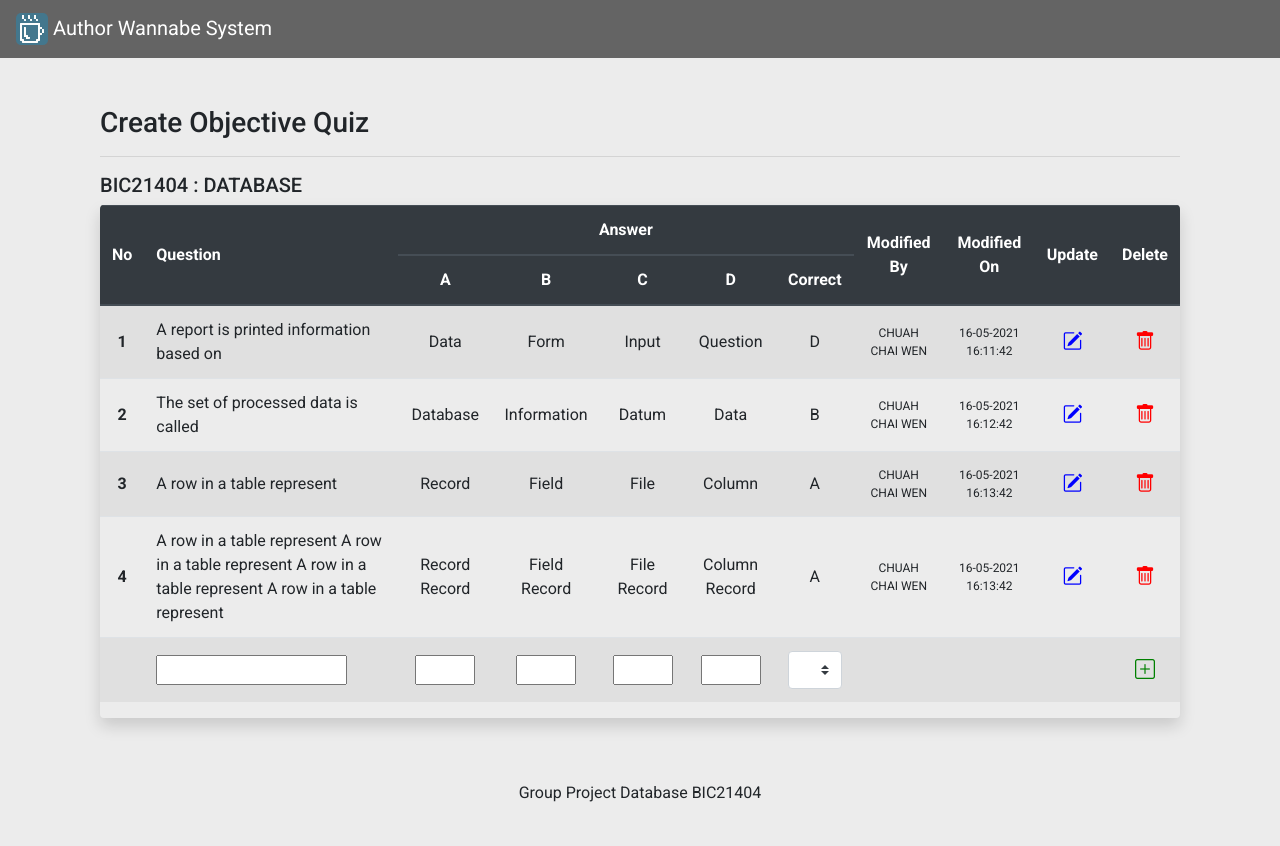
After one commit to sydkif/db-project, a PHP site: page /lecturer/create/objective-quiz.php in a window 1280 px wide. The commit adds this page. Run offline with PHP 8.4, Linux system fonts and the light colour scheme.

Commit message:
Create objective-quiz.php
- using dummy data with array only
- add href for add quizs button in lecturer dashboard
- minor formatting in css

```diff
--- /dev/null
+++ b/lecturer/create/objective-quiz.php
@@ -0,0 +1,133 @@
+<?php include('../../templates/header.php'); ?>
+
+<div class="container mt-5 align-items-center">
+    <div class="col">
+        <h3>Create Objective Quiz</h3>
+        <hr>
+        <h5>BIC21404 : DATABASE</h5>
+        <div class="table-responsive shadow rounded">
+            <table id="dashboard-student" class="table table-striped">
+                <thead class="thead-dark">
+                    <tr>
+                        <th rowspan="2" style="text-align: center; vertical-align: middle;">No</th>
+                        <th rowspan="2" style="text-align: left; vertical-align: middle; width:auto;">Question</th>
+                        <th colspan="5" style="text-align: center; ">Answer</th>
+                        <th rowspan="2" style="text-align: center; vertical-align: middle;">Modified By</th>
+                        <th rowspan="2" style="text-align: center; vertical-align: middle;">Modified On</th>
+                        <th rowspan="2" style="text-align: center; vertical-align: middle;">Update</th>
+                        <th rowspan="2" style="text-align: center; vertical-align: middle;">Delete</th>
+                    </tr>
+                    <tr>
+                        <th style="text-align: center;">A</th>
+                        <th style="text-align: center;">B</th>
+                        <th style="text-align: center;">C</th>
+                        <th style="text-align: center;">D</th>
+                        <th style="text-align: center;">Correct</th>
+                    </tr>
+                </thead>
+                <tbody>
+
+                    <?php
+
+                    $quiz_list = [
+                        [
+                            'question' => 'A report is printed information based on',
+                            'A' => 'Data',
+                            'B' => 'Form',
+                            'C' => 'Input',
+                            'D' => 'Question',
+                            'correct' => 'D',
+                            'modiBy' => 'CHUAH CHAI WEN',
+                            'modiOn' => '16-05-2021 16:11:42'
+                        ], [
+                            'question' => 'The set of processed data is called',
+                            'A' => 'Database',
+                            'B' => 'Information',
+                            'C' => 'Datum',
+                            'D' => 'Data',
+                            'correct' => 'B',
+                            'modiBy' => 'CHUAH CHAI WEN',
+                            'modiOn' => '16-05-2021 16:12:42'
+                        ], [
+                            'question' => 'A row in a table represent',
+                            'A' => 'Record',
+                            'B' => 'Field',
+                            'C' => 'File',
+                            'D' => 'Column',
+                            'correct' => 'A',
+                            'modiBy' => 'CHUAH CHAI WEN',
+                            'modiOn' => '16-05-2021 16:13:42'
+                        ], [
+                            'question' => 'A row in a table represent A row in a table represent A row in a table represent A row in a table represent',
+                            'A' => 'Record Record',
+                            'B' => 'Field Record',
+                            'C' => 'File Record',
+                            'D' => 'Column Record',
+                            'correct' => 'A',
+                            'modiBy' => 'CHUAH CHAI WEN',
+                            'modiOn' => '16-05-2021 16:13:42'
+                        ]
+                    ];
+
+
+
+                    foreach ($quiz_list as $num => $quiz) : ?>
+                        <tr>
+                            <th scope="row" style="text-align: center;"><?= $num + 1 ?></th>
+                            <td style="text-align: left;"><?= $quiz['question'] ?></td>
+                            <td style="text-align: center;"><?= $quiz['A'] ?></td>
+                            <td style="text-align: center;"><?= $quiz['B'] ?></td>
+                            <td style="text-align: center;"><?= $quiz['C'] ?></td>
+                            <td style="text-align: center;"><?= $quiz['D'] ?></td>
+                            <td style="text-align: center;"><?= $quiz['correct'] ?></td>
+                            <td style="text-align: center; font-size:12px;"><?= $quiz['modiBy'] ?></td>
+                            <td style="text-align: center; font-size:12px;"><?= $quiz['modiOn'] ?></td>
+                            <td style="text-align: center;">
+                                <button id="update<?= $num ?>" onclick="edit(<?= $num ?>)" class="btn btn-sm">
+                                    <i class="bi bi-pencil-square" style="color: blue;"></i>
+                                </button>
+                            </td>
+                            <td style="text-align: center;">
+                                <button id="delete<?= $num ?>" class="btn btn-sm" onclick="remove(<?= $num ?>)">
+                                    <i class="bi bi-trash" style="color: red;"></i>
+                                </button>
+                            </td>
+                        </tr>
+                    <?php endforeach; ?>
+
+                    <tr>
+                        <form>
+                            <td></td>
+                            <td><input name="question" value="" type="text" required></td>
+                            <td style="text-align: center;"><input name="question" value="" type="text" style="width: 60px;" required></td>
+                            <td style="text-align: center;"><input name="question" value="" type="text" style="width: 60px;" required></td>
+                            <td style="text-align: center;"><input name="question" value="" type="text" style="width: 60px;" required></td>
+                            <td style="text-align: center;"><input name="question" value="" type="text" style="width: 60px;" required></td>
+                            <td style="text-align: center;">
+                                <select name="correct_answer" class="custom-select">
+                                    <option selected></option>
+                                    <option style="text-transform: uppercase;" value="A">A</option>
+                                    <option style="text-transform: uppercase;" value="B">B</option>
+                                    <option style="text-transform: uppercase;" value="C">C</option>
+                                    <option style="text-transform: uppercase;" value="D">D</option>
+                                </select>
+                            </td>
+                            <td></td>
+                            <td></td>
+                            <td></td>
+                            <td style="text-align: center;">
+                                <button name="add" class="btn btn-sm">
+                                    <i class="bi bi-plus-square" style="color: green;"></i>
+                                </button>
+                            </td>
+                        </form>
+                    </tr>
+
+
+                </tbody>
+            </table>
+        </div>
+
+    </div>
+
+    <?php include('../../templates/footer.php'); ?>
--- a/lecturer/dashboard.php
+++ b/lecturer/dashboard.php
@@ -41,13 +41,15 @@
                                 </td>
                                 <td>
                                     <div style="display:flex; align-items:center; justify-content:center;">
-                                        <button class="btn btn-sm" title="Add New True False Quiz" style="margin-right: 10px;"><i class="bi bi-clipboard-plus" style="font-size: 28px;"></i></button>
+                                        <button class="btn btn-sm" title="Add New True False Quiz" style="margin-right: 10px;" onclick="location.href = 'create/true-false-quiz.php';">
+                                            <i class=" bi bi-clipboard-plus" style="font-size: 28px; color:forestgreen;"></i></button>
                                         <button class="btn btn-sm" title="View True False Result"><i class="bi bi-clipboard-data" style="font-size: 28px;"></i></button>
                                     </div>
                                 </td>
                                 <td>
                                     <div style="display:flex; align-items:center; justify-content:center;">
-                                        <button class="btn btn-sm" title="Add New Objective Quiz" style="margin-right: 10px;"><i class="bi bi-clipboard-plus" style="font-size: 28px;"></i></button>
+                                        <button class="btn btn-sm" title="Add New Objective Quiz" style="margin-right: 10px;" onclick="location.href = 'create/objective-quiz.php';">
+                                            <i class=" bi bi-clipboard-plus" style="font-size: 28px; color:forestgreen;"></i></button>
                                         <button class="btn btn-sm" title="View Objective Result"><i class=" bi bi-clipboard-data" style="font-size: 28px;"></i></button>
                                     </div>
                                 </td>
```
Also changed, not shown: css/style.css (+16 -16 lines).
